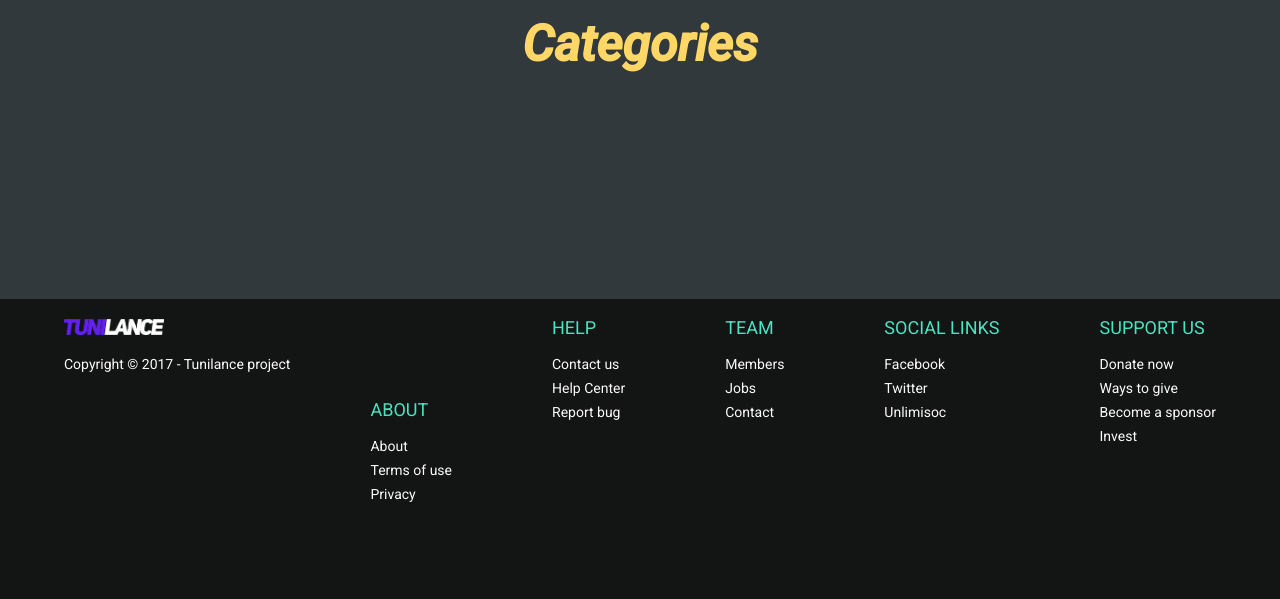
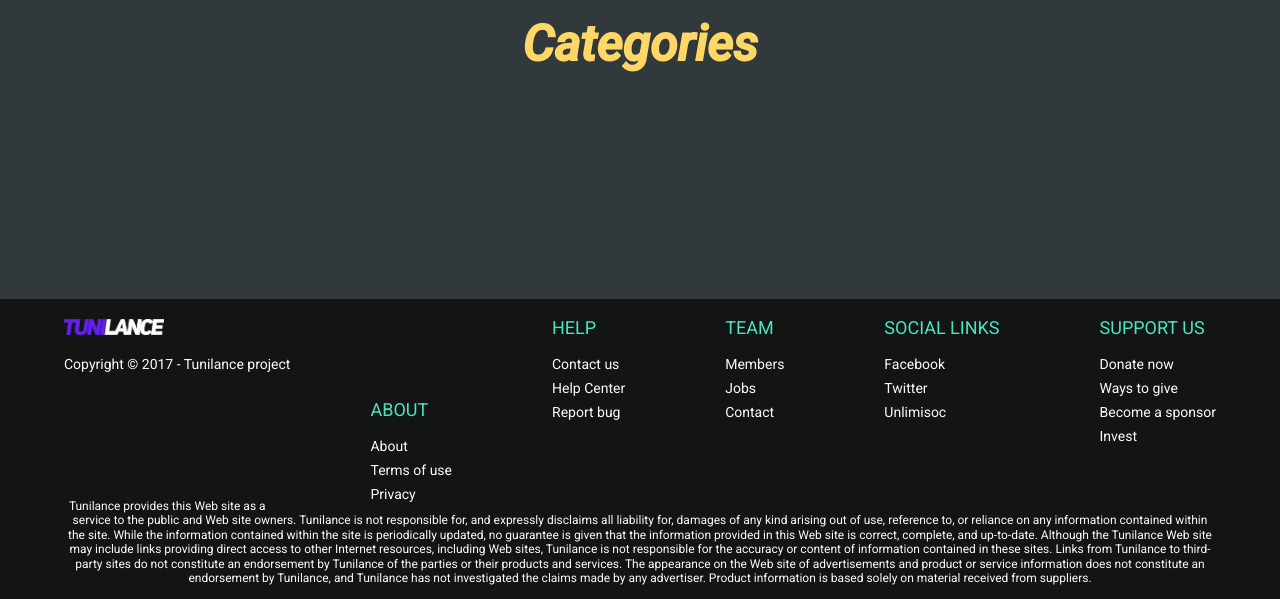
Before and after one commit to kairodem/freelance, a PHP site: page / in a window 1280 px wide. Shown: the part 1481-2080 px from the top of the page. Run offline with PHP 8.4, Linux system fonts and the light colour scheme.

Commit message:
Added footer diclaimer

```diff
--- a/assets/css/main.css
+++ b/assets/css/main.css
@@ -247,7 +247,7 @@
 }
 .footer .footcont{
 	width: 100%;
-	height: 270px;
+	height: 200px;
 }
 .footer	.footcont ul#fc1{
 	float: left;
@@ -274,3 +274,8 @@
 	font-size: 18px;
 	color: #48e5c2;
 }
+.footer p{
+	text-align: center;
+	font-size: 12px;
+	line-height: 1.2;
+}
--- a/index.php
+++ b/index.php
@@ -158,11 +158,16 @@
 					<li><a href="">Terms of use</a></li>
 					<li><a href="">Privacy</a></li>
 				</ul>
+			</div>
+				<center>
+					<p>Tunilance provides this Web site as a service to the public and Web site owners.
 
+Tunilance is not responsible for, and expressly disclaims all liability for, damages of any kind arising out of use, reference to, or reliance on any information contained within the site. While the information contained within the site is periodically updated, no guarantee is given that the information provided in this Web site is correct, complete, and up-to-date.
 
+Although the Tunilance Web site may include links providing direct access to other Internet resources, including Web sites, Tunilance is not responsible for the accuracy or content of information contained in these sites.
 
-
-			</div>
+Links from Tunilance to third-party sites do not constitute an endorsement by Tunilance of the parties or their products and services. The appearance on the Web site of advertisements and product or service information does not constitute an endorsement by Tunilance, and Tunilance has not investigated the claims made by any advertiser. Product information is based solely on material received from suppliers.</p>
+				</center>
 		</div>
 	</div>
 </body>
```
